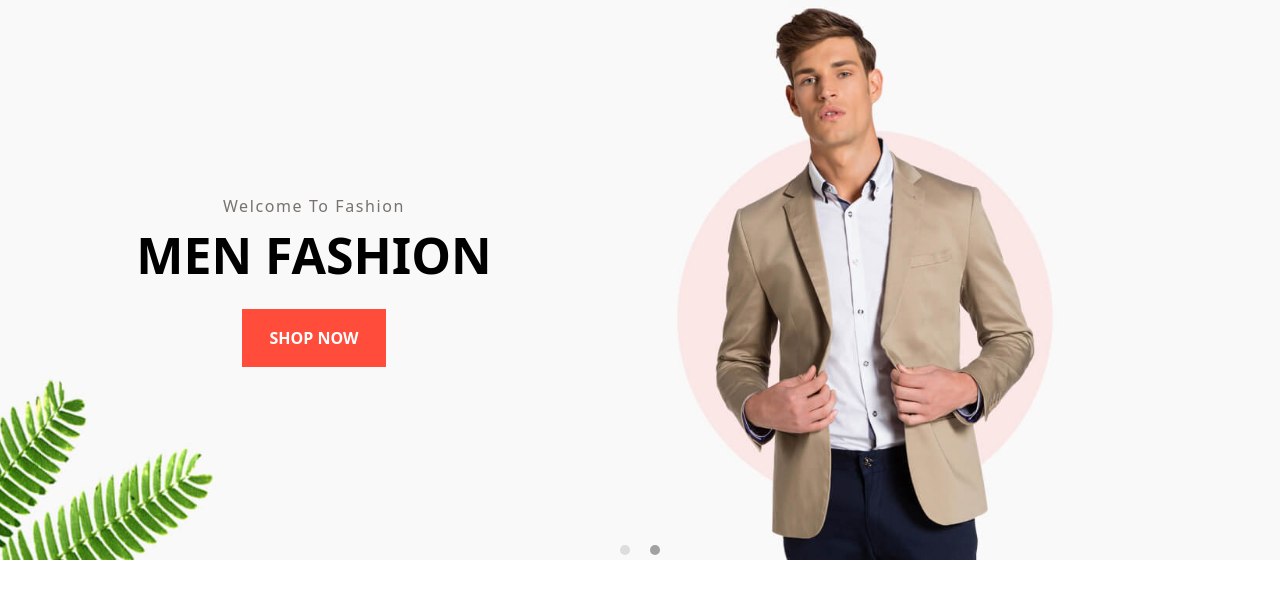
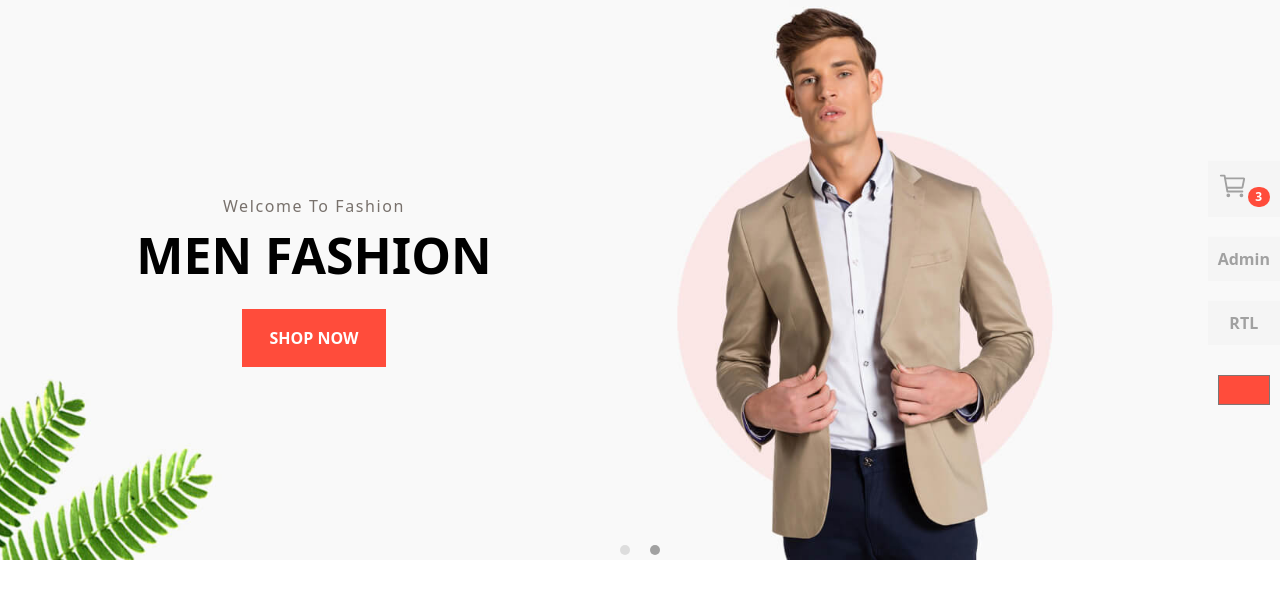
Before and after one commit to ChristopherJamesLeo/project-16-ecomin_shopping_site, a PHP site: page / in a window 1280 px wide. Shown: the part 109-713 px from the top of the page. Run offline with PHP 8.4, Linux system fonts and the light colour scheme; some libraries are stand-ins or nearby versions.

Commit message:
addColorPicker

```diff
--- a/css/style.css
+++ b/css/style.css
@@ -1,12 +1,16 @@
 :root {
     --global-font: 'Lato', sans-serif;
-    --global-color: rgb(255,76,59);
+    --global-color: #ff4c3b;
     --global-text-secondary-color : #a1a1a1;
     --global-hover-text: #000;
     --global-text-color-black: #000;
     --global-color-white: #fff;
     --global-footer-main-color:hwb(0 96% 4%);
 
+}
+.changeTheme {
+    background-color: #000;
+    color: rgb(233, 233, 233);
 }
 header {
     position: sticky;
@@ -548,7 +552,10 @@ header {
 }
 .footer-first-rigth-container .subscribeBtn {
     background: var(--global-color);
-    padding: 10px 20px;
+    color: var(--global-color-white);
+    font-weight: 600;
+    letter-spacing: 2px;
+    padding: 8px 20px;
 
 }
 .footer-first-left-container,.footer-first-rigth-container{
@@ -614,3 +621,45 @@ header {
     font-size: 15px;
     color: var(--global-text-secondary-color);
 }
+
+.control-page-container {
+
+    position: fixed;
+    top: 50%;
+    transform: translateY(-50%);
+}
+.move_right{
+    right: 0;
+}
+
+.move_left{
+    left: 0;
+}
+.btn-container {
+    display: flex;
+    flex-direction: column;
+    justify-content: end;
+}
+.btn-container .btns {
+    display: block;
+    color: var(--global-text-secondary-color);
+    padding: 10px;
+    margin: 10px 0px;
+    font-weight: 600;
+    border: none;
+    background-color: var(--global-footer-main-color);
+}
+.btn-container .btns ion-icon {
+    font-size: 30px;
+}
+.btn-container .btns:first-child span {
+    background-color: var(--global-color);
+}
+.btn-container .btns:last-child {
+    background-color: transparent;
+}
+.btn-container .btns input{
+    width: 100%;
+    height: 30px;
+    color: #fff;
+}
--- a/index.html
+++ b/index.html
@@ -22,6 +22,15 @@
     <!-- <link rel="stylesheet" href="./css/media.css"> -->
 </head>
 <body>
+    <div class="control-page-container move_right z-50">
+        <div class="btn-container">
+            <button class="btns"><ion-icon name="cart-outline" class="relative"></ion-icon><span class="badge rounded-full">3</span></button>
+            <button class="btns">Admin</button>
+            <!-- <button id="theme_light_dark" class="btns">Dark</button> -->
+            <button id="left_right_btn" class="btns relative">RTL</button>
+            <button id="theme_color" class="btns"><input type="color" name="page_theme" id="page_theme" class="page_theme" value="#ff4c3b"></button>
+        </div>
+    </div>
     <header class="">
         <div class="header-content-container-cs">
             <div class="container">
@@ -380,18 +389,7 @@
                             <h4>by: John Dio , 2 Comment</h4>
                         </div>
                     </div>
-                    <div class="fashion-for-you-items">
-                        <div class="fashion-img-container w-full">
-                            <div class="fashion-img w-full h-full">
-                                <img src="./assets/img/4.jpg" class="w-full h-full" alt="4">
-                            </div>
-                        </div>
-                        <div class="fashion-for-you-content-container text-center">
-                            <h2>25 January 2018</h2>
-                            <a href="#" class="inline-block relative"><p>Fun Fashion Clothing and Ideas for Valentine’s Day</p></a>
-                            <h4>by: John Dio , 2 Comment</h4>
-                        </div>
-                    </div>
+
                 </div>
             </div>
         </div>
@@ -424,7 +422,6 @@
             </div>
         </div>
     </section>
-
     <footer>
         <div class="footer-container">
             <div class="footer-first-container border-b flex justify-between">
@@ -436,10 +433,11 @@
                 </div>
                 <div class="footer-first-rigth-container flex justify-end">
                     <form action="" class="flex">
-                        <div class="form-group sub_email">
-                            <input type="email" name="subscribeEmail" id="subscribeEmail" class="form-control rounded-0 outline-none" placeholder="Enter Your Email">
+                        <div class="form-group sub_email flex">
+                            <input type="email" name="subscribeEmail" id="subscribeEmail" class="form-control rounded-0 outline-none mx-3" placeholder="Enter Your Email">
+                            <input type="submit" value="subscribe" class="uppercase subscribeBtn">
                         </div>
-                        <input type="submit" value="subscribe" class="uppercase subscribeBtn">
+
                     </form>
                 </div>
             </div>
--- a/js/home.js
+++ b/js/home.js
@@ -82,4 +82,26 @@ let getwho_wear_show_imgs = document.querySelectorAll(".who_wear_show_img");
 console.log(getwho_wear_show_imgs);
 let getwho_wear_show_img = document.querySelector(".who_wear_show_img");
 
-    scrollXFun(getwho_wear_show_container,getwho_wear_show_img,getwho_wear_show_imgs,0)
+    scrollXFun(getwho_wear_show_container,getwho_wear_show_img,getwho_wear_show_imgs,0);
+
+
+let getChangeLightDarkBtn = document.getElementById("theme_light_dark");
+
+
+// getChangeLightDarkBtn.addEventListener("click",function(){
+
+// })
+
+let getThemeColorChangeBtn = document.getElementById("theme_color");
+let getThemeColorChange = document.getElementById("page_theme");
+
+getThemeColorChangeBtn.addEventListener("mouseleave",function(){
+    console.log("hel");
+    let getColor = getThemeColorChange.value;
+    document.body.style.setProperty("--global-color",`${getColor}`);
+})
+
+document.getElementById("left_right_btn").addEventListener("click",function(){
+    document.querySelector(".control-page-container").classList.toggle("move_right");
+    document.querySelector(".control-page-container").classList.toggle("move_left");
+})
```
